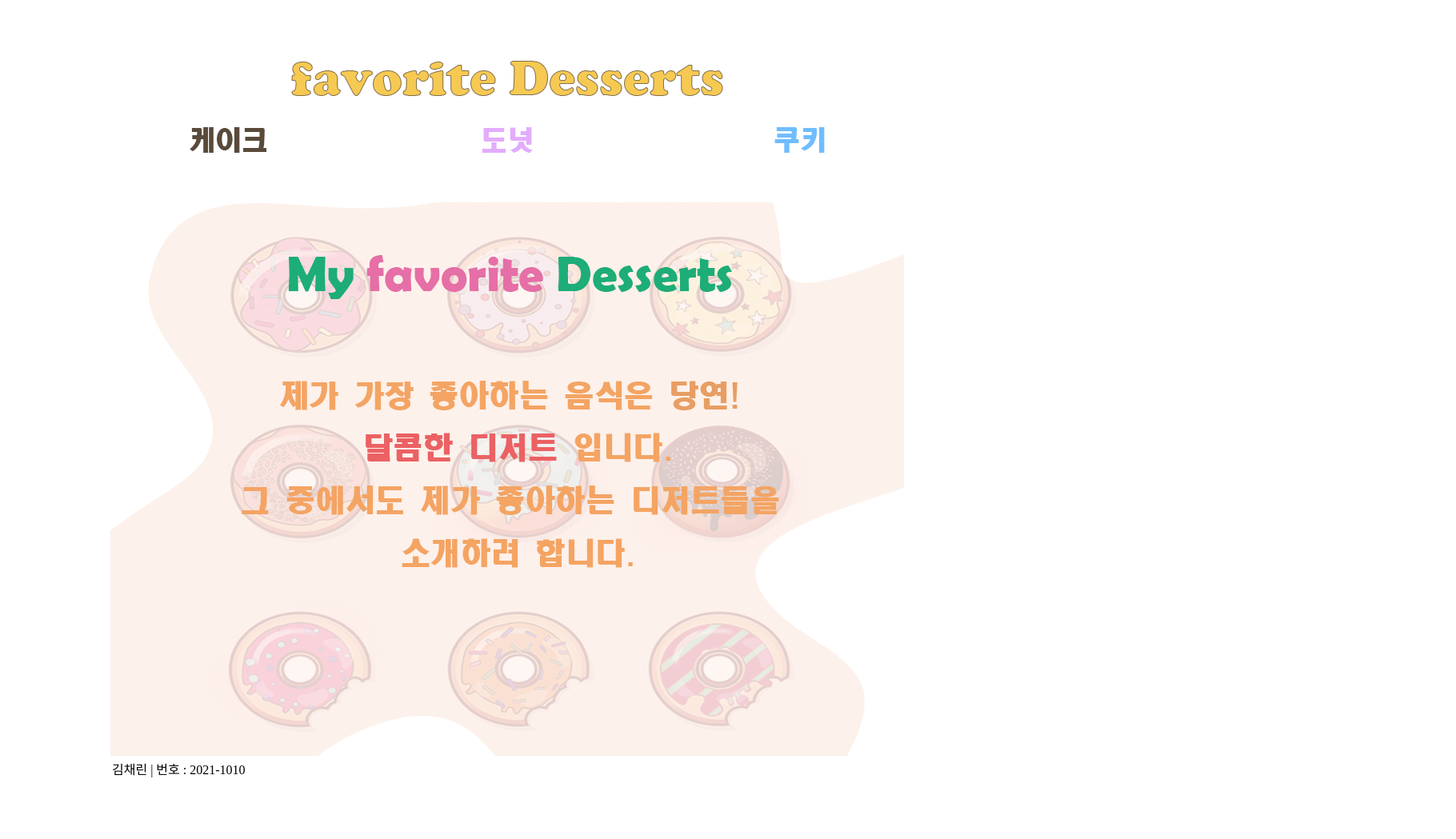
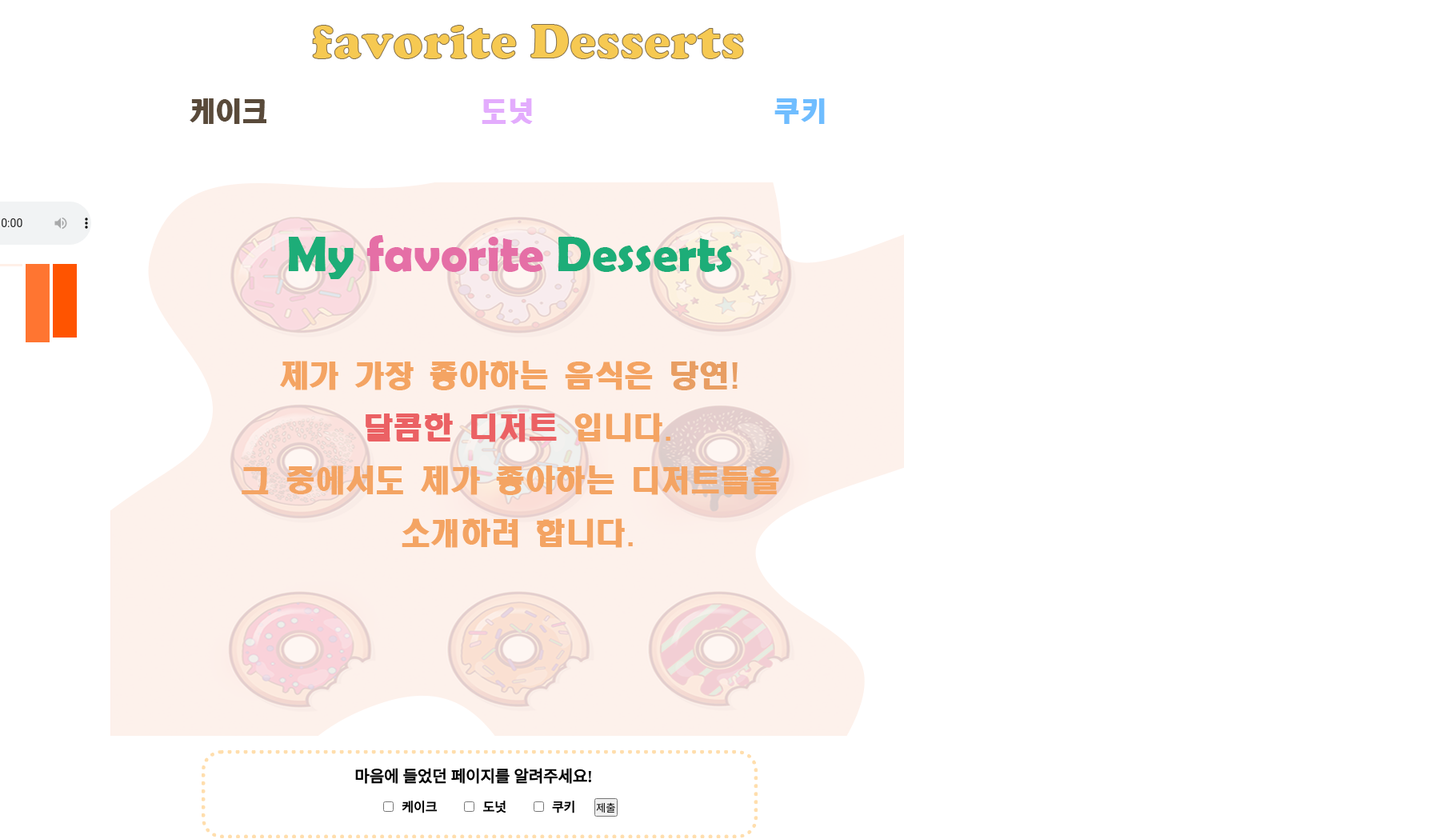
Before and after one commit to kcl4419/kcl4419.github.io, a plain HTML site: page index.html in a window 1280 px wide. Shown: the whole page at 80% size, 1820 px wide, since content can reach past the window. Drawn offline with Linux system fonts and the light colour scheme.

Commit message:
Add files via upload

```diff
--- a/index.html
+++ b/index.html
@@ -1,7 +1,7 @@
 <!DOCTYPE html>
 <html>
 <head>
-	<title></title>
+	<title>◎I love donut</title>
 	<style type="text/css">
 		*{
 			margin:10px;
@@ -20,21 +20,29 @@
 			display: block;
 		}
 		header{
-			width:995px;
+			width:2000px;
 			height:100px;
+			position: relative;
+			left: -20pc;
+			top: -1pc;
 
 		}
-		header img{
-			position: relative;
-			left: -20px;
-			top: -10px;
+		.he2{
+			position:absolute;
+			left: 35pc;
+			top: 1pc;
+		}
+		.he1{
+			position:absolute;
+			left: 22pc;
+			top: -2pc;
 		}
 		nav{
 			width:1000px;
 			height:80px;
 			background-image: url(./img/ccc.png);
-			position: relative;
-			top: 60px;
+			position: absolute;
+			top: 9pc;
 		}
 		nav li{
 			display:inline;
@@ -46,34 +54,45 @@
 			margin:-55px;
 
 		}
-		section{
-			width:85%;
-			height:70%;
-			float:left;
-		}
+
 		aside{
 
-			position: absolute;
-			top: 13pc;
-			right: 90pc;
+			position:relative;
+			top: 7pc;
+			left:-16pc;
 		}
 		audio{
-			width: 80%;
+			width: 200px;
 		}
 		iframe{
 			clear:both;
 			margin: auto;
-			position: relative;
-			top: 80px;
+			position: absolute;
+			top: 220px;
 
 		}
 
 		footer{
-			width:995px;
+			width:685px;
 			height:100px;
-			margin-top:20px;
 			position: relative;
-			bottom: -60px;
+			bottom: -45pc;
+			left: 7pc;
+			border: dotted 5px #FFDEAD;
+			border-radius: 25px;
+		}
+		.ff1{
+			font-weight:bold;
+			font-size: 20px;
+			position: absolute;
+			left: 11pc;
+			bottom: 49px;
+		}
+		form{
+			position: absolute;
+			left: 12pc;
+			bottom: 2px;
+			font-weight:bold;
 		}
 		#od1{
 			position:relative;
@@ -126,6 +145,28 @@
 		#od5:hover #od6{
 			display:inline;
 		}
+		.t1{
+			margin: 0px 2px;opacity: 0.1;float: left;
+			width: 30px; height: 1px;
+			outline: 1px solid transparent;
+			animation:name 1s 0s infinite ease-in-out alternate;
+
+		}
+		.t1:nth-child(2){animation-delay: 0.2s; background:#ffd9c7; }
+		.t1:nth-child(3){animation-delay: 0.5s; background:#ffa67b; }
+		.t1:nth-child(4){animation-delay: 0.9s; background:#ff9059; }
+		.t1:nth-child(5){animation-delay: 0.10s; background:#ff7531; }
+		.t1:nth-child(6){animation-delay: 0.20s; background:#ff5400; }
+
+		@keyframes name{
+
+			100%{width:30px; height: 100px; opacity:2;}
+		}
+		.ul1{
+			position: relative;
+			left:0pc;
+		}
+
 
 
 	</style>
@@ -135,8 +176,8 @@
 	<header>
 		<a href="index.html">
 
-		<img src="./img/donut3.gif" width="200" height="100">
-		<img src="./img/c.png">
+		<img src="./img/donut3.gif" width="200" height="100" class="he1">
+		<img src="./img/c.png" class="he2">
 		</a>
 	</header>
 	<nav>
@@ -151,17 +192,31 @@
 	</nav>
  	<iframe src="pag1.html" name=a width="1000" height="700" scrolling="no" frameborder=0>    </iframe>
 
-	<footer>
-		김채린 | 번호 : 2021-1010
-	</footer>
-	</div>
+
+
 	<aside>
 		<ul>
 			<li><audio autoplay controls loop
         ><source src="./img/kiki.mp3" type="">
     </audio></li>
 
-		</ul>
+		</ul >
+		<div class=ul1>
+		<div class=t1></div>
+		<div class=t1></div>
+		<div class=t1></div>
+		<div class=t1></div>
+		<div class=t1></div>
+		<div class=t1></div>
 	</aside>
+	<footer>
+		<div class="ff1">마음에 들었던 페이지를 알려주세요!</div>
+		<form>
+		<label><input type="checkbox">케이크</label>
+		<label><input type="checkbox">도넛</label>
+		<label><input type="checkbox">쿠키</label>
+		<button type="button">제출</button>
+		</form>
+	</footer>
 </body>
 </html>
```
Also changed, not shown: nav02.html (+3 -2 lines).
